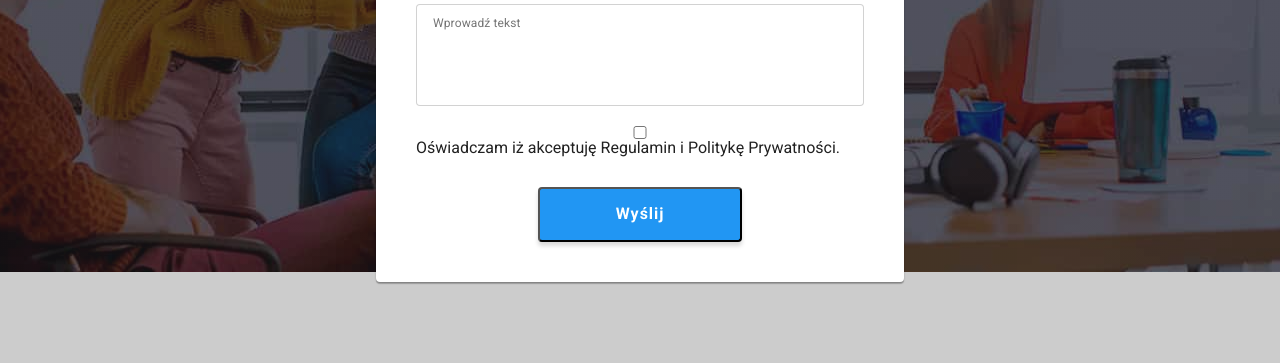
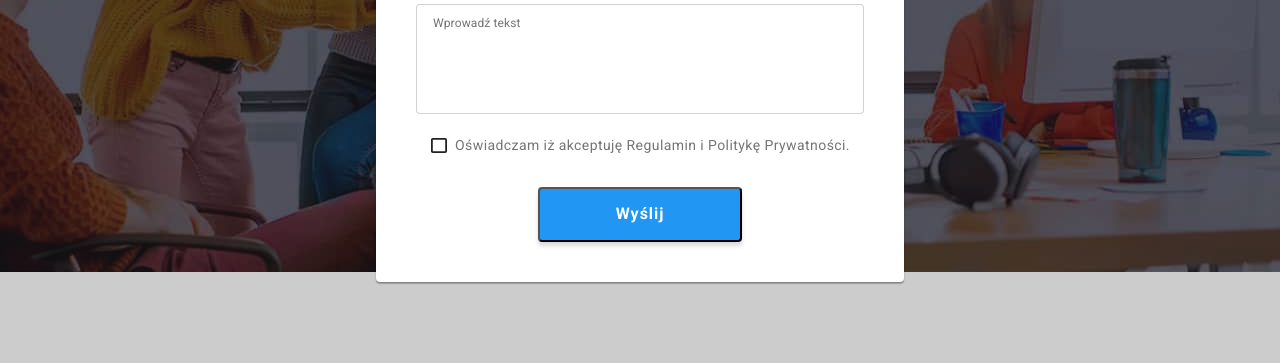
Before and after one commit to JakubLawnicki/goit-markup-hw-06, a plain HTML site: page index.html in a window 1280 px wide. Both pictures are taken after a click on the button "Zamów usługę". Shown: the part 409-772 px from the top of the page. Drawn offline with nearby package versions, Linux system fonts and the light colour scheme.

Commit message:
Agreement checkbox styled

```diff
--- a/css/index.css
+++ b/css/index.css
@@ -106,6 +106,26 @@ body {
 
 .checkbox {
   display: flex;
+  flex-direction: column;
+  position: relative;
+}
+
+.checkbox-input {
+  position: absolute;
+  width: 100%;
+  height: 100%;
+  clip: rect(1px, 1px, 1px, 1px);
+}
+
+.checkbox-input:checked + label {
+  opacity: 0;
+}
+
+.checkbox-input:checked + label + label {
+  opacity: 1;
+}
+
+.checkbox-label {
   font-family: "Roboto";
   font-style: normal;
   font-weight: 400;
@@ -113,6 +133,39 @@ body {
   line-height: 1.7;
   letter-spacing: 0.03em;
   color: #757575;
+  display: flex;
+  justify-content: center;
+  align-items: center;
+}
+
+.checkbox-label:nth-child(2) {
+  position: absolute;
+  left: 15px;
+  opacity: 1;
+}
+
+.checkbox-label:nth-child(3) {
+  opacity: 0;
+}
+
+.checkbox-label:nth-child(2)::before {
+  content: "";
+  background-image: url("../images/Icons/Form/Vector.svg");
+  width: 16px;
+  height: 15px;
+  display: flex;
+  align-items: center;
+  margin-right: 8px;
+}
+
+.checkbox-label:nth-child(3)::before {
+  content: "";
+  background-image: url("../images/Icons/Form/icon\ check.svg");
+  width: 16px;
+  height: 15px;
+  display: flex;
+  align-items: center;
+  margin-right: 9px;
 }
 
 .city-street {
@@ -318,7 +371,7 @@ div.social-media-foot ul {
   height: 466px;
 }
 
-.form-list svg {
+.form-list label.form-label svg {
   display: block;
   position: absolute;
   top: 29px;
@@ -404,6 +457,13 @@ img {
   line-height: 1.2;
   color: #757575;
   text-align: center;
+}
+
+.label-checked {
+  position: absolute;
+  bottom: 124px;
+  display: flex;
+  justify-content: center;
 }
 
 .link-header {
--- a/index.html
+++ b/index.html
@@ -106,8 +106,15 @@
                   id="comment"
                   placeholder="Wprowadź tekst"
                 ></textarea>
-                <input class="checkbox" type="checkbox" />Oświadczam iż
-                akceptuję Regulamin i Politykę Prywatności.
+                <div class="checkbox">
+                  <input class="checkbox-input" type="checkbox" id="check" />
+                  <label for="check" class="checkbox-label">
+                    Oświadczam iż akceptuję Regulamin i Politykę Prywatności.
+                  </label>
+                  <label for="check" class="checkbox-label">
+                    Oświadczam iż akceptuję Regulamin i Politykę Prywatności.
+                  </label>
+                </div>
                 <button class="form-button" type="submit">Wyślij</button>
               </form>
             </div>
```
